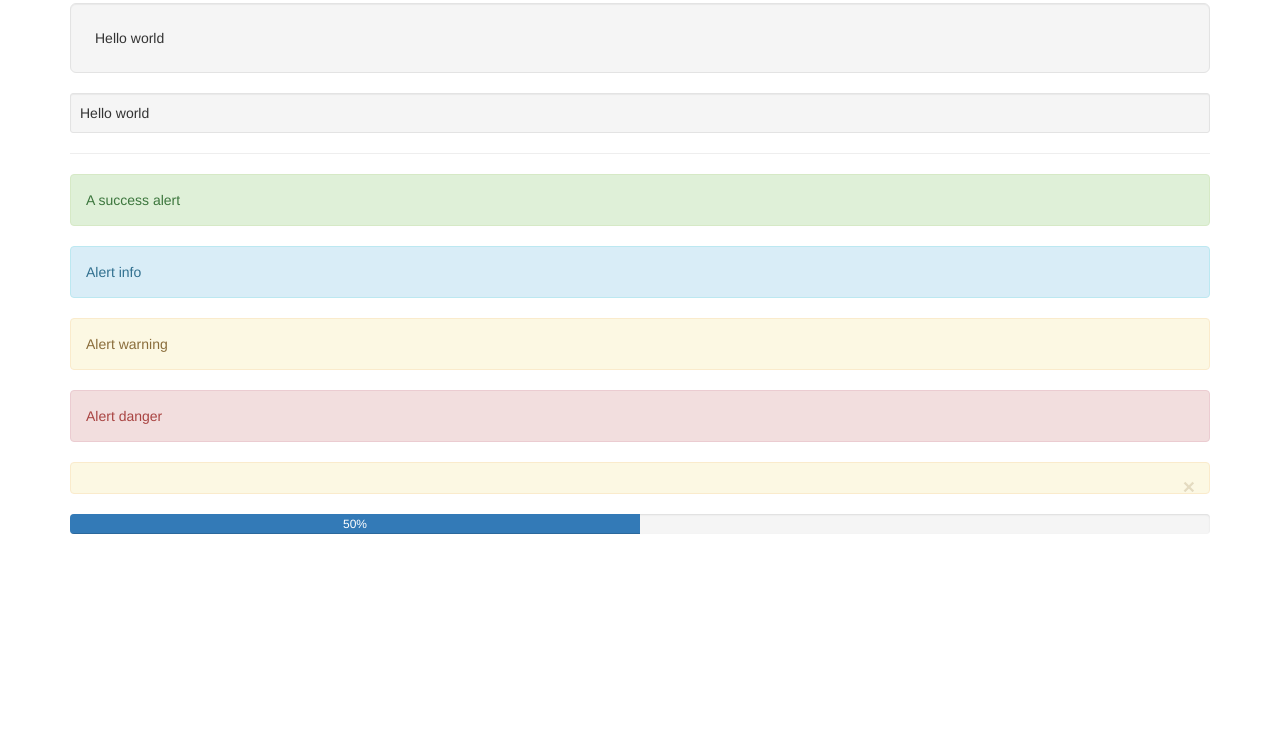
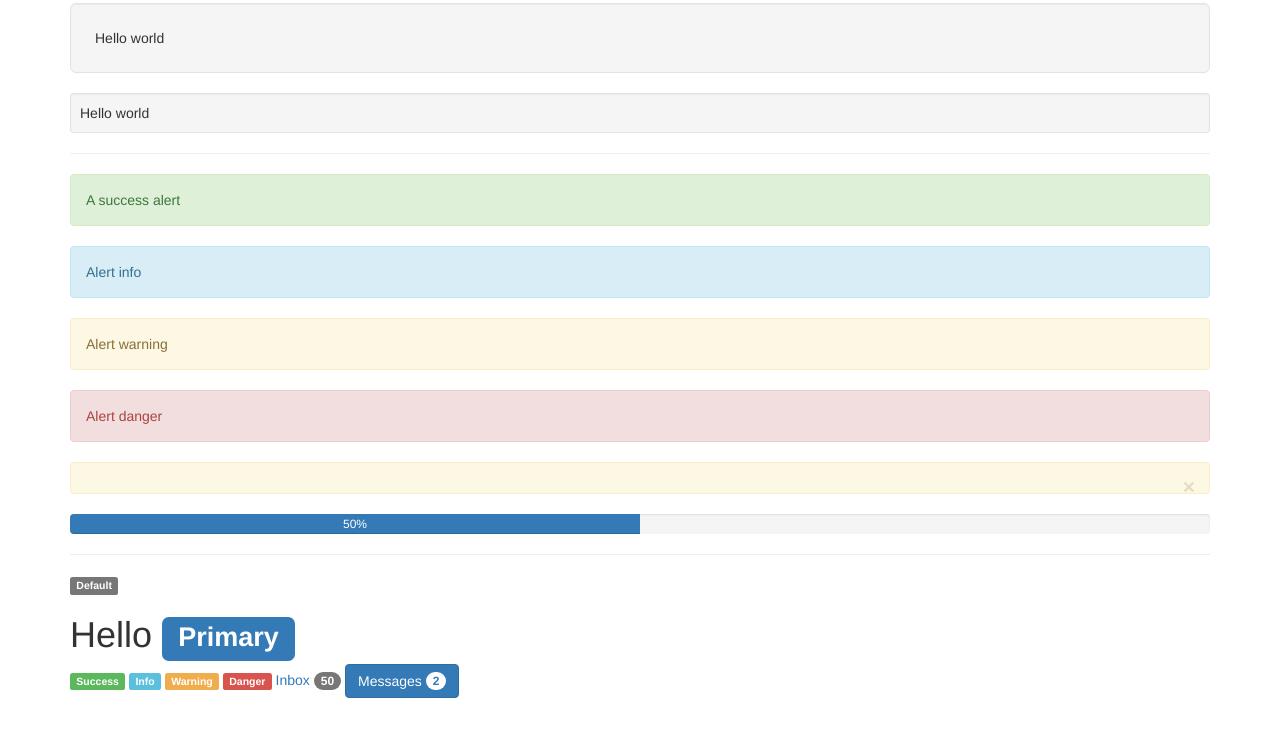
Before and after one commit to DevBrad/learn-Bootstrap, a plain HTML site: page index.html in a window 1280 px wide. Shown: the part 2732-3468 px from the top of the page. Drawn offline with nearby package versions, Linux system fonts and the light colour scheme.

Commit message:
added labels and badges

```diff
--- a/index.html
+++ b/index.html
@@ -269,11 +269,29 @@
 
     <!--PROGRESS BARS-->
     <div class="progress">
-      <div class="progress-bar" style="width:50%;"><!--if i want to style it i can add to the class progress-bar-success, by default it is blue, i can also make it stripped by adding progress-bar-stripped-->
+      <div class="progress-bar" style="width:50%;"><!--if i want to style it i can add to the class progress-bar-success, by default it is blue, i can also make it stripped by adding progress-bar-stripped and i can make it animated by adding active to the element's class-->
         50%
 
       </div>
     </div>
+
+    <hr>
+
+    <!--LABELS-->
+    <span class="label label-default">Default</span>
+    <h1>Hello <span class="label label-primary">Primary</span> </h1>
+    <span class="label label-success">Success</span>
+    <span class="label label-info">Info</span>
+    <span class="label label-warning">Warning</span>
+    <span class="label label-danger">Danger</span>
+
+
+    <!--BADGES-->
+    <a href="#">Inbox <span class="badge">50</span></a>
+
+    <button class="btn btn-primary" type="button">
+      Messages <span class="badge">2</span>
+    </button>
 
 
 </div>
```
